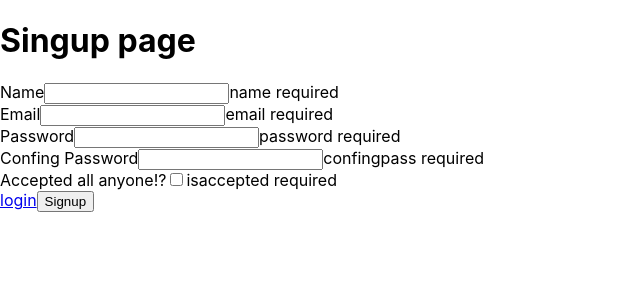
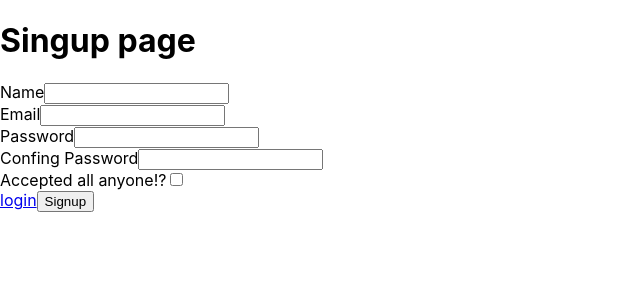
Before and after one commit to abbasejlali/login, a React (Create React App) app: page / in a window 1280 px wide. Shown: the top 300 px of the page, without its empty margins (0-640 px from the left). Built offline with nearby package versions, Linux system fonts and the light colour scheme.

Commit message:
add ShowFocus in validation to Signup component

```diff
--- a/src/Components/Singup.js
+++ b/src/Components/Singup.js
@@ -21,6 +21,12 @@ const Singup = () => {
       setdata({ ...data, [e.target.name]: e.target.value });
     }
   };
+
+  const [ShowFocus, setShowFocus] = useState({});
+  const focusHandeler = (e) => {
+    setShowFocus({ ...ShowFocus, [e.target.name]: true });
+    console.log(ShowFocus);
+  };
   return (
     <div>
       <h1>Singup page</h1>
@@ -32,8 +38,9 @@ const Singup = () => {
             name="name"
             value={data.name}
             onChange={changesHandeler}
+            onFocus={focusHandeler}
           />
-          {errors.name && <span>{errors.name}</span>}
+          {errors.name && ShowFocus.name && <span>{errors.name}</span>}
         </div>
         <div>
           <label>Email</label>
@@ -42,8 +49,9 @@ const Singup = () => {
             name="email"
             value={data.email}
             onChange={changesHandeler}
+            onFocus={focusHandeler}
           />
-          {errors.email && <span>{errors.email}</span>}
+          {errors.email && ShowFocus.email && <span>{errors.email}</span>}
         </div>
         <div>
           <label>Password</label>
@@ -52,8 +60,11 @@ const Singup = () => {
             name="password"
             value={data.password}
             onChange={changesHandeler}
+            onFocus={focusHandeler}
           />
-          {errors.password && <span>{errors.password}</span>}
+          {errors.password && ShowFocus.password && (
+            <span>{errors.password}</span>
+          )}
         </div>
         <div>
           <label>Confing Password</label>
@@ -62,8 +73,11 @@ const Singup = () => {
             name="confingpass"
             value={data.confingpass}
             onChange={changesHandeler}
+            onFocus={focusHandeler}
           />
-          {errors.confingpass && <span>{errors.confingpass}</span>}
+          {errors.confingpass && ShowFocus.confingpass && (
+            <span>{errors.confingpass}</span>
+          )}
         </div>
         <div>
           <label>Accepted all anyone!?</label>
@@ -72,8 +86,11 @@ const Singup = () => {
             name="isaccepted"
             value={data.isaccepted}
             onChange={changesHandeler}
+            onFocus={focusHandeler}
           />
-          {errors.isaccepted && <span>{errors.isaccepted}</span>}
+          {errors.isaccepted && ShowFocus.isaccepted && (
+            <span>{errors.isaccepted}</span>
+          )}
         </div>
         <div>
           <a href="#">login</a>
```
